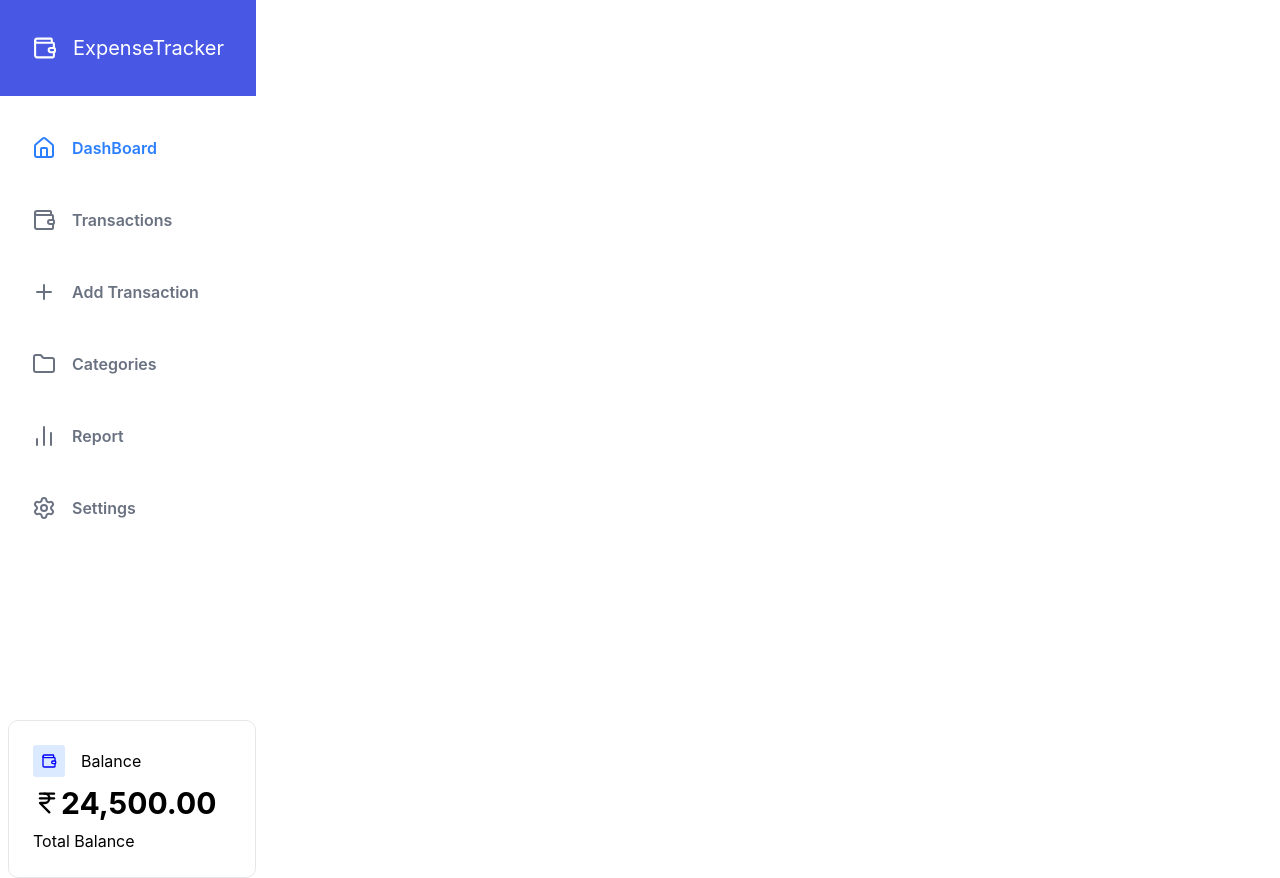
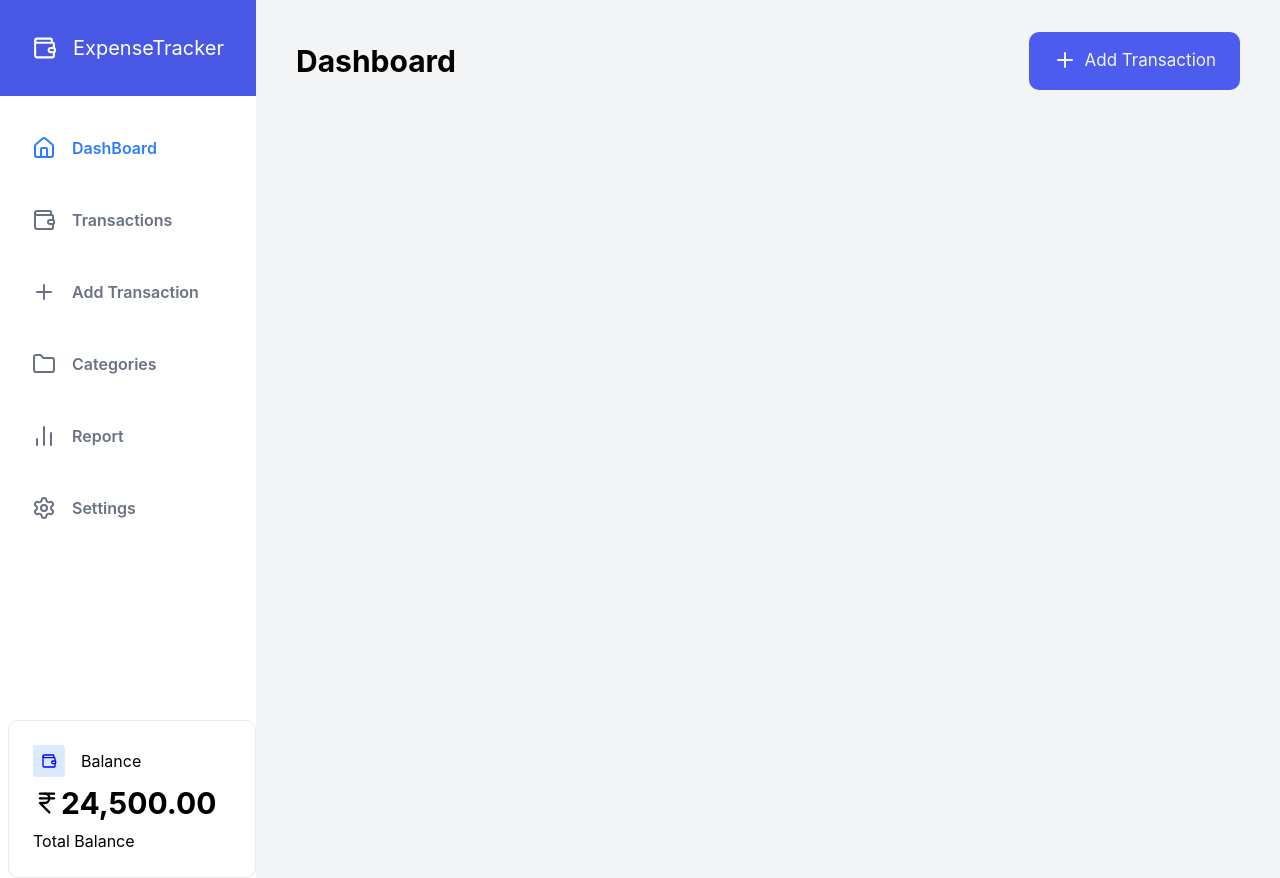
Before and after one commit to Asmit-06/Expense-Tracker, a React app in the folder frontend/: page / in a window 1280 px wide. Built offline with nearby package versions, Linux system fonts and the light colour scheme; the HTML template or start-up script is replaced by a standard one.

Commit message:
Create the Header

```diff
--- /dev/null
+++ b/frontend/src/components/Header.jsx
@@ -0,0 +1,14 @@
+import { Plus } from "lucide-react";
+export function Header() {
+  return (
+    <div className="flex items-center justify-between">
+      <h1 className="text-3xl font-bold">Dashboard</h1>
+      <button className="bg-[#4B5CEE]  text-gray-100 px-6 py-4 rounded-[10px] cursor-pointer">
+        <div className="flex gap-2">
+          <Plus className="size-6" strokeWidth={2} />
+          <p className="text-[17px]">Add Transaction</p>
+        </div>
+      </button>
+    </div>
+  );
+}
--- a/frontend/src/pages/DashBoard.jsx
+++ b/frontend/src/pages/DashBoard.jsx
@@ -1,10 +1,13 @@
 import { Sidebar } from "../components/Sidebar";
+import { Header } from "../components/Header";
 
 export function DashBoard(){
   return (
-    <div className="app-layout">
+    <div className="app-layout flex min-h-screen ">
       <Sidebar />
-
+      <main className="flex-1 bg-gray-100 py-8 px-10">
+        <Header/>
+      </main>
 
     </div>
   );
```
